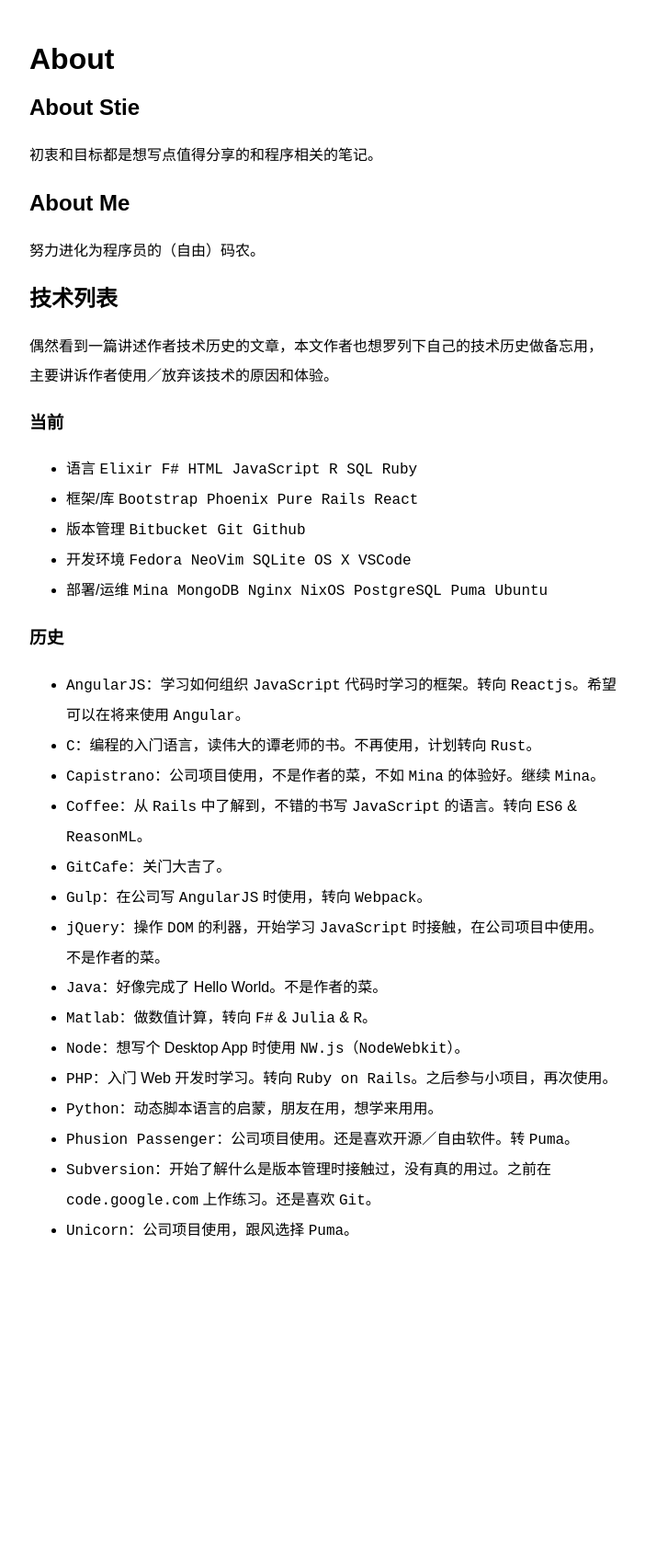
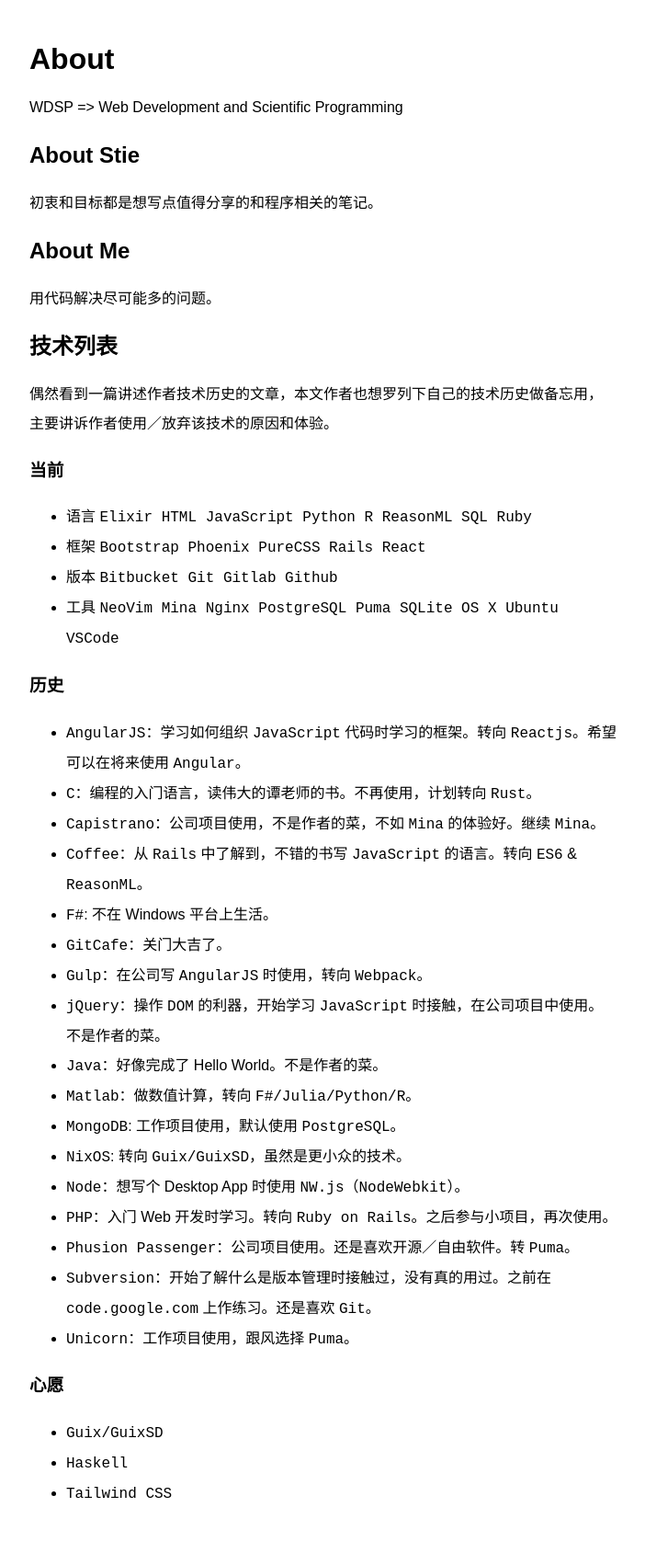
Before and after one commit to alan-qiu/alan-qui.github.io, a Jekyll site: the page built from about.md, in a window 1280 px wide. Shown: the whole page at 92% size, without its empty margins (288-990 px from the left). Built offline with Jekyll 4.4.1, drawn with Linux system fonts in a browser that asks for light colours; before the commit the page ends 1403 px from its top, so only the background shows below that.

Commit message:
update stack

```diff
--- a/about.md
+++ b/about.md
@@ -5,13 +5,15 @@
 
 # About
 
+WDSP => Web Development and Scientific Programming
+
 ## About Stie
 
 初衷和目标都是想写点值得分享的和程序相关的笔记。
 
 ## About Me
 
-努力进化为程序员的（自由）码农。
+用代码解决尽可能多的问题。
 
 ## 技术列表
 
@@ -19,11 +21,10 @@
 
 ### 当前
 
-- 语言 `Elixir F# HTML JavaScript R SQL Ruby`
-- 框架/库 `Bootstrap Phoenix Pure Rails React`
-- 版本管理 `Bitbucket Git Github`
-- 开发环境 `Fedora NeoVim SQLite OS X VSCode`
-- 部署/运维 `Mina MongoDB Nginx NixOS PostgreSQL Puma Ubuntu`
+- 语言 `Elixir HTML JavaScript Python R ReasonML SQL Ruby`
+- 框架 `Bootstrap Phoenix PureCSS Rails React`
+- 版本 `Bitbucket Git Gitlab Github`
+- 工具 `NeoVim Mina Nginx PostgreSQL Puma SQLite OS X Ubuntu VSCode`
 
 ### 历史
 
@@ -31,14 +32,22 @@
 - `C`：编程的入门语言，读伟大的谭老师的书。不再使用，计划转向 `Rust`。
 - `Capistrano`：公司项目使用，不是作者的菜，不如 `Mina` 的体验好。继续 `Mina`。
 - `Coffee`：从 `Rails` 中了解到，不错的书写 `JavaScript` 的语言。转向 `ES6` & `ReasonML`。
+- `F#`: 不在 Windows 平台上生活。
 - `GitCafe`：关门大吉了。
 - `Gulp`：在公司写 `AngularJS` 时使用，转向 `Webpack`。
 - `jQuery`：操作 `DOM` 的利器，开始学习 `JavaScript` 时接触，在公司项目中使用。不是作者的菜。
 - `Java`：好像完成了 Hello World。不是作者的菜。
-- `Matlab`：做数值计算，转向 `F#` & `Julia` & `R`。
+- `Matlab`：做数值计算，转向 `F#/Julia/Python/R`。
+- `MongoDB`: 工作项目使用，默认使用 `PostgreSQL`。
+- `NixOS`: 转向 `Guix/GuixSD`，虽然是更小众的技术。
 - `Node`：想写个 Desktop App 时使用 `NW.js`（`NodeWebkit`）。
 - `PHP`：入门 Web 开发时学习。转向 `Ruby on Rails`。之后参与小项目，再次使用。
-- `Python`：动态脚本语言的启蒙，朋友在用，想学来用用。
 - `Phusion Passenger`：公司项目使用。还是喜欢开源／自由软件。转 `Puma`。
 - `Subversion`：开始了解什么是版本管理时接触过，没有真的用过。之前在 `code.google.com` 上作练习。还是喜欢 `Git`。
-- `Unicorn`：公司项目使用，跟风选择 `Puma`。
+- `Unicorn`：工作项目使用，跟风选择 `Puma`。
+
+### 心愿
+
+- `Guix/GuixSD`
+- `Haskell`
+- `Tailwind CSS`
```
